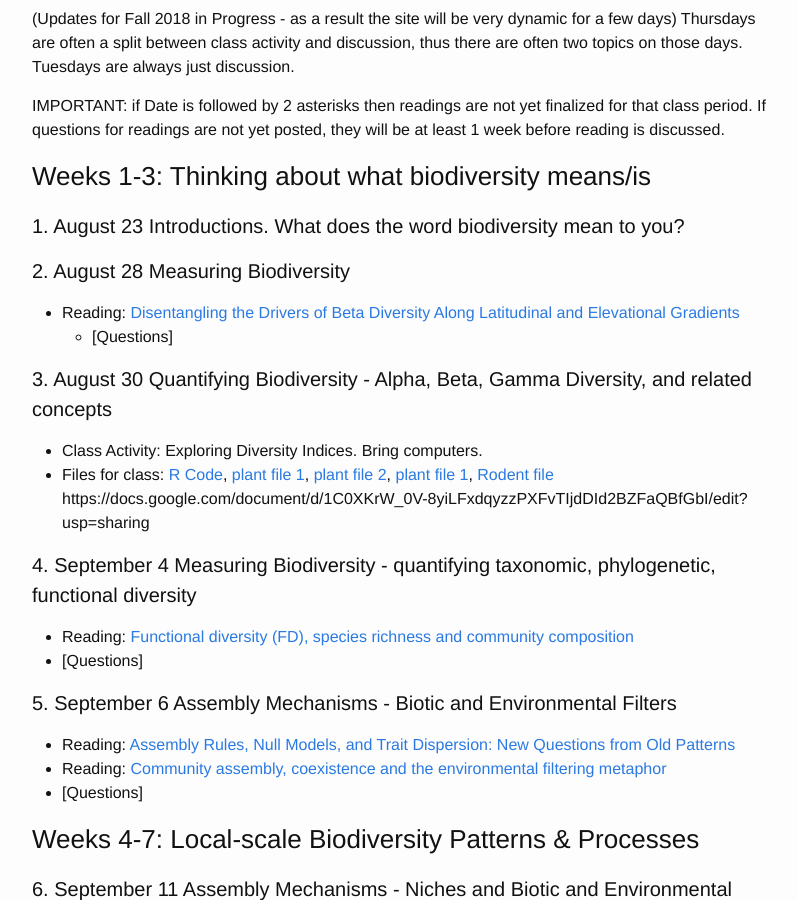
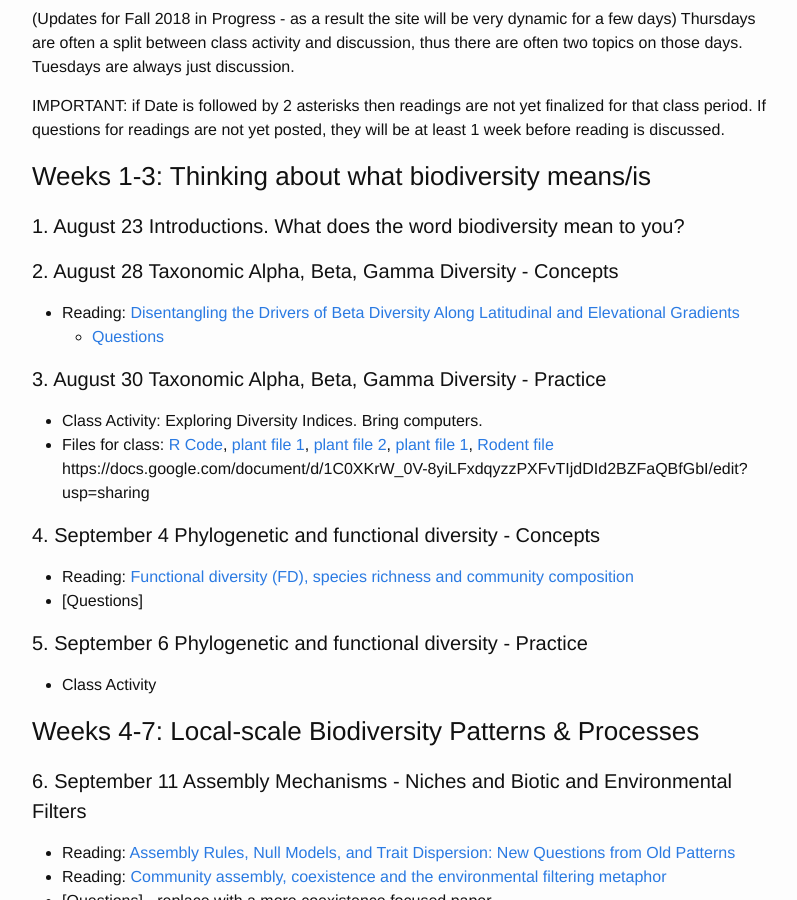
Before and after one commit to skmorgane/biodiversity-course, a Jekyll site: the page built from schedule.md, in a window 1280 px wide and 900 px high, scrolled down 213 px. Shown: the whole window, without its empty margins (238-1035 px from the left). Built offline with Jekyll 4.4.1, drawn with Linux system fonts in a browser that asks for light colours.

Commit message:
Fixed topic titles and add question link

```diff
--- a/schedule.md
+++ b/schedule.md
@@ -11,23 +11,21 @@ IMPORTANT: if Date is followed by 2 asterisks then readings are not yet finalize
 
 #### 1. August 23 Introductions. What does the word biodiversity mean to you?
 
-#### 2. August 28 Measuring Biodiversity
+#### 2. August 28 Taxonomic Alpha, Beta, Gamma Diversity - Concepts
 * Reading: [Disentangling the Drivers of Beta Diversity Along Latitudinal and Elevational Gradients](https://doi.org/10.1126/science.1208584)
-    * [Questions]
+    * [Questions]({{ site.baseurl }}/questions/AlphaBetaGamma.md)
 
-#### 3. August 30 Quantifying Biodiversity - Alpha, Beta, Gamma Diversity, and related concepts
+#### 3. August 30 Taxonomic Alpha, Beta, Gamma Diversity - Practice
 * Class Activity: Exploring Diversity Indices. Bring computers.
 * Files for class: [R Code]({{ site.baseurl }}/biodiv_exercise.R), [plant file 1]({{ site.baseurl }}/Portal_plants.csv), [plant file 2]({{ site.baseurl }}/Portal_plants2.csv), [plant file 1]({{ site.baseurl }}/Portal_plants.csv), [Rodent file]({{ site.baseurl }}/rodent_counts.csv)
  https://docs.google.com/document/d/1C0XKrW_0V-8yiLFxdqyzzPXFvTIjdDId2BZFaQBfGbI/edit?usp=sharing
 
-#### 4. September 4 Measuring Biodiversity - quantifying taxonomic, phylogenetic, functional diversity
+#### 4. September 4 Phylogenetic and functional diversity - Concepts
 * Reading: [Functional diversity (FD), species richness and community composition](https://doi.org/10.1046/j.1461-0248.2002.00339.x)
 * [Questions]
 
-#### 5. September 6 Assembly Mechanisms - Biotic and Environmental Filters
-* Reading: [Assembly Rules, Null Models, and Trait Dispersion: New Questions from Old Patterns](http://www.jstor.org/stable/3545686)
-* Reading: [Community assembly, coexistence and the environmental filtering metaphor](https://doi.org/10.1111/1365-2435.12345)
-* [Questions]
+#### 5. September 6 Phylogenetic and functional diversity - Practice
+* Class Activity
 
 ### Weeks 4-7: Local-scale Biodiversity Patterns & Processes
 
```
